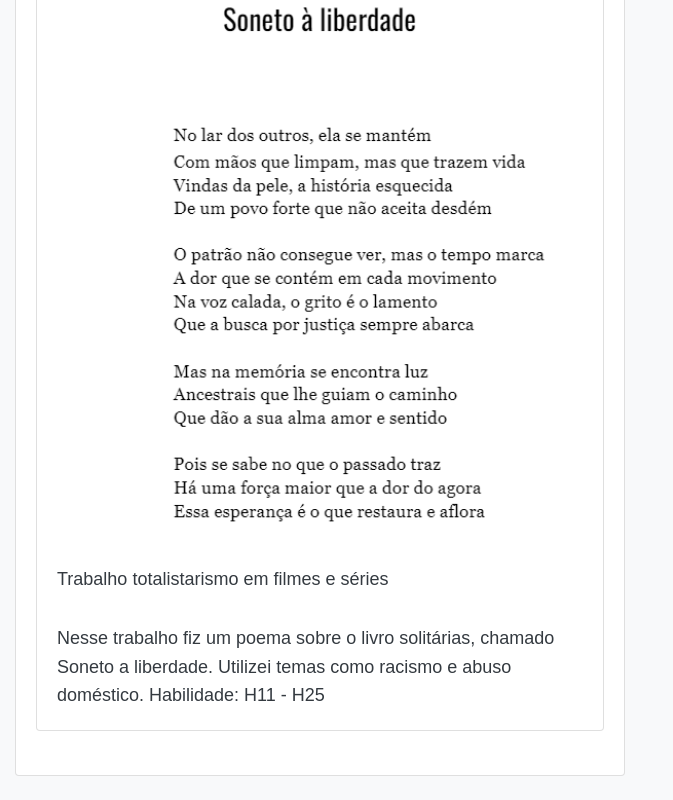
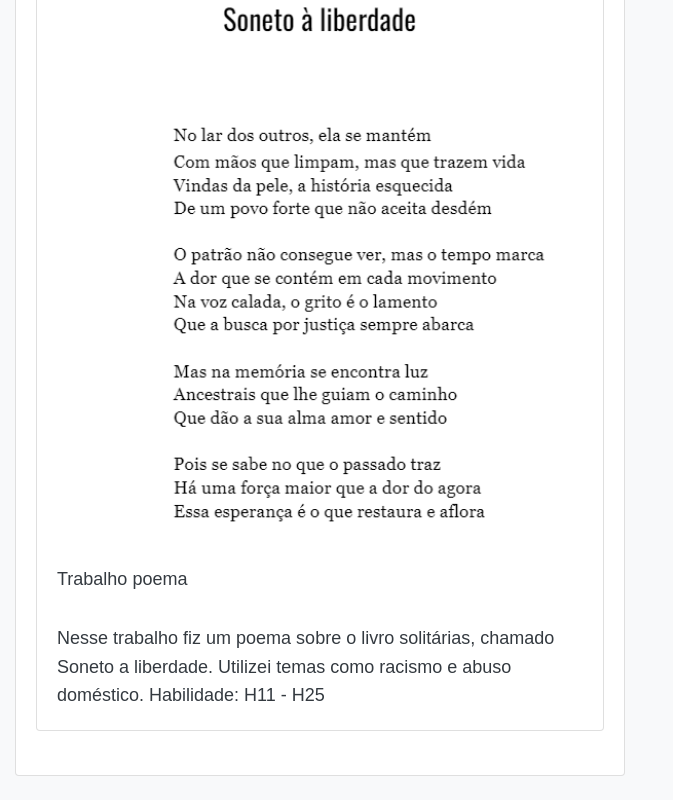
Before and after one commit to ianovatzki/portf-lionovo, a plain HTML site: page linguagens2.html in a window 1280 px wide. Shown: the part 1490-2290 px from the top of the page, without its empty margins (0-673 px from the left). Drawn offline with nearby package versions, Linux system fonts and the light colour scheme.

Commit message:
reparando atividade

```diff
--- a/linguagens2.html
+++ b/linguagens2.html
@@ -123,7 +123,7 @@
                     <img src="images/soneto.png" class="card-img-top" alt="totalitarismo">
                     </a>
                     <div class="card-body">
-                        <h5 class="card-title"><p>Trabalho totalistarismo em filmes e séries</p></h5>
+                        <h5 class="card-title"><p>Trabalho poema</p></h5>
                         <p class="card-text">Nesse trabalho fiz um poema sobre o livro solitárias, chamado Soneto a liberdade. Utilizei temas como racismo e abuso doméstico.
                          Habilidade: H11 - H25
                              </p>
```
